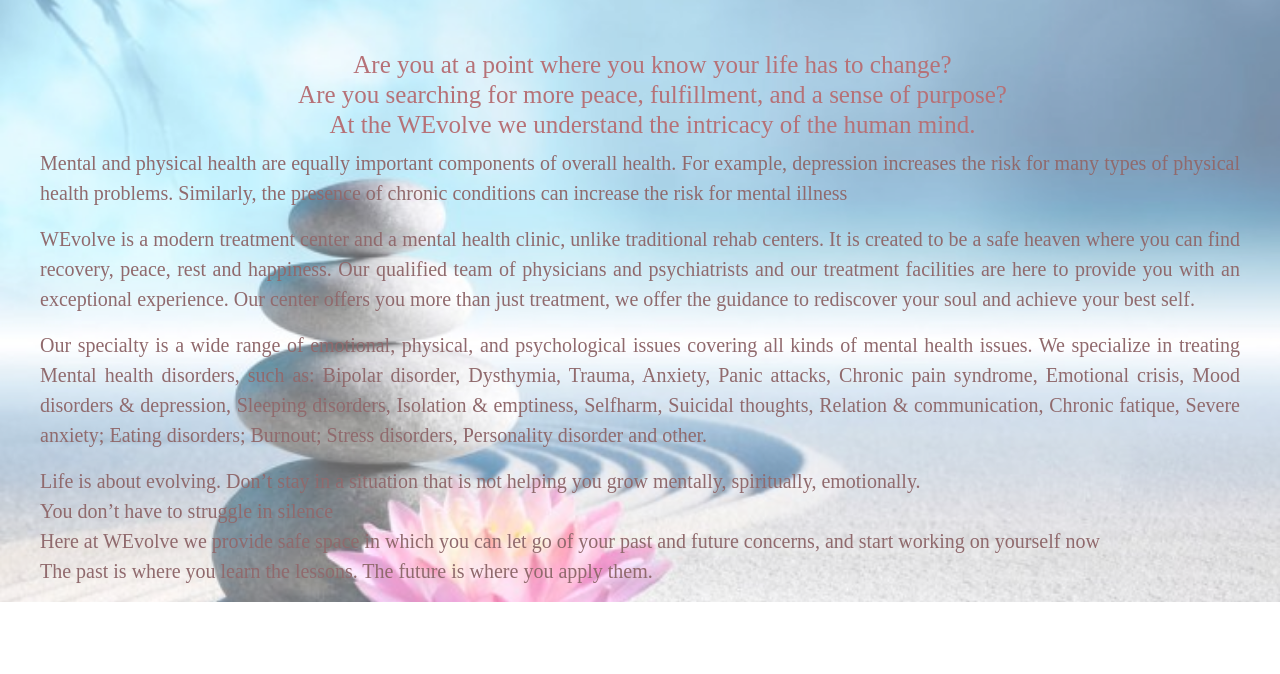
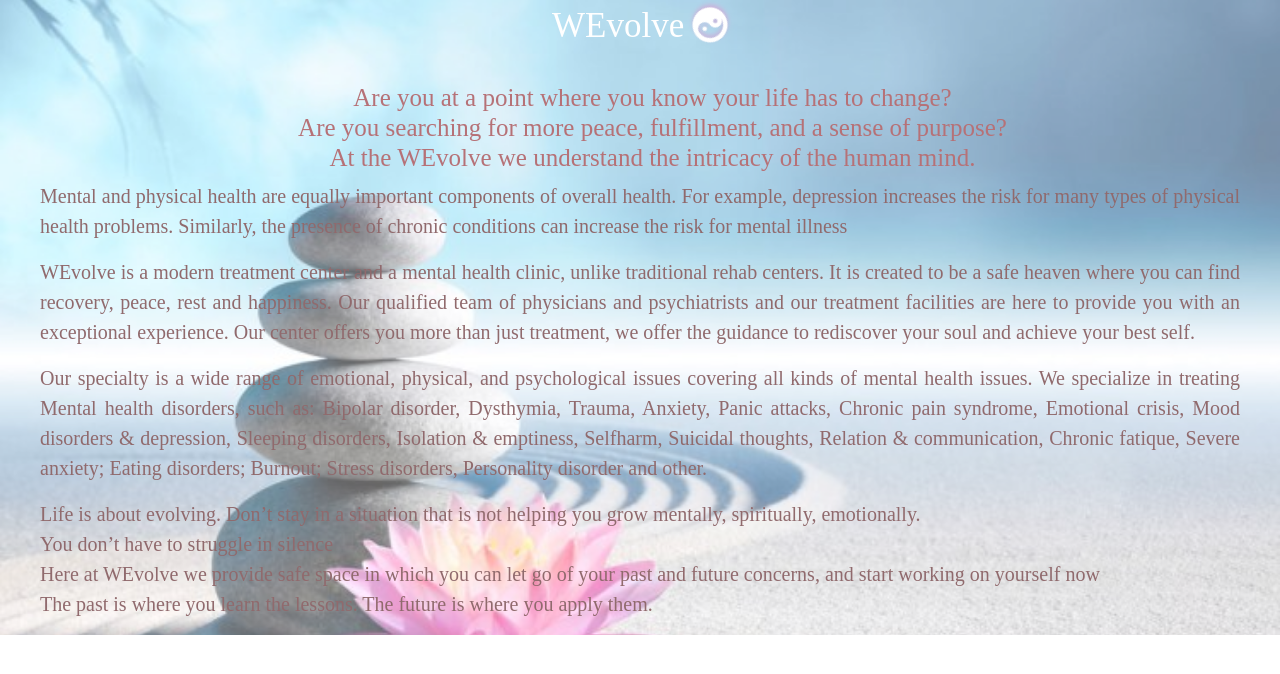
Before and after one commit to annatolchynska/WEvolve, a Python web app: template template/about.html in a window 1280 px wide. Shown: the part 40-714 px from the top of the page. Run offline with Jinja, Linux system fonts and the light colour scheme; the template is opened without the code that fills it, so the values that code supplies are empty; some libraries are stand-ins or nearby versions; some web fonts are replaced.

Commit message:
Chage style of the about page.

```diff
--- a/css/about.css
+++ b/css/about.css
@@ -31,6 +31,7 @@
     padding-top: 75px;
     padding-bottom: 75px;
 }
+
 
 /* Navbar */
 
@@ -90,7 +91,32 @@
     font-weight: lighter;
 }
 
-/* Motto */
+#emblem {
+
+    color: white;
+    font-size: 35px;
+
+}
+
+#icon {
+    animation: rotation 4s infinite linear;
+    text-shadow: 2px 2px 4px #aa7fc2;
+
+
+}
+
+@keyframes rotation {
+    from {
+        transform: rotate(0deg);
+    }
+
+    to {
+        transform: rotate(359deg);
+    }
+}
+
+/* description */
+
 
 .heading {
     background-color: transparent;
@@ -99,7 +125,7 @@
     padding-right: 25px;
     font-weight: lighter;
     font-size: 25px;
-    padding-top: 50px;
+    padding-top: 30px;
     text-align: center;
 
 }
--- a/template/about.html
+++ b/template/about.html
@@ -69,8 +69,18 @@
     <!--main header-->
     <div class="container-fluid callout-container">
 
+        <div class="row">
+
+            <div class="col-12">
+                <section class="callout motto text-center">
+                    <div>
+                        <span id="emblem"> WEvolve <i class="fa-solid fa-yin-yang" id="icon"></i></span>
+
+                    </div>
         <div class="opaque-overlay">&nbsp;</div>
-        <div>
+
+
+       <div>
             <h1 class="heading">Are you at a point where you know your life has to change? <br>Are you
                 searching for more peace, fulfillment, and a sense of purpose? <br> At the WEvolve we understand the
                 intricacy of the human mind.</h1>
```
Also changed, not shown: css/style.css (+12 -7 lines), template/index.html (line endings or trailing spaces).
